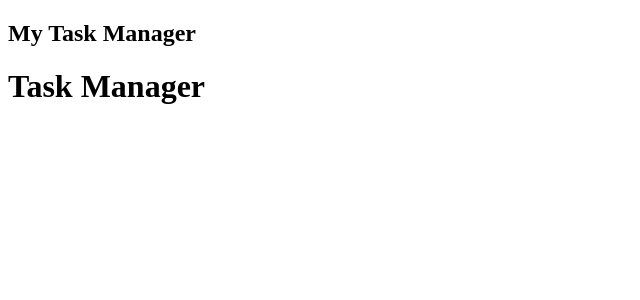
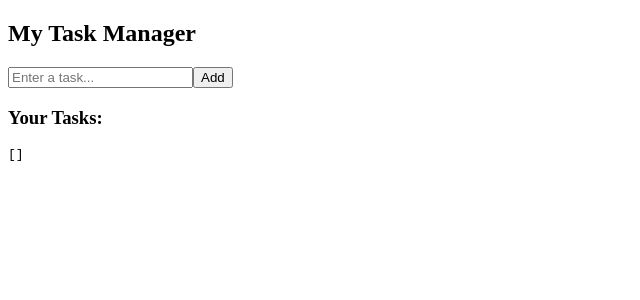
Before and after one commit to chavdaarpitsinh1248/React_task_manager, a React (Vite) app: page / in a window 1280 px wide. Shown: the top 300 px of the page, without its empty margins (0-640 px from the left). Built offline with nearby package versions, Linux system fonts and the light colour scheme.

Commit message:
Add files via upload

```diff
--- a/src/App.jsx
+++ b/src/App.jsx
@@ -1,10 +1,27 @@
+import { useState } from "react";
 import Header from "./components/Header";
+import AddTask from "./components/AddTask";
 
 function App() {
+  const [tasks, setTasks] = useState([]);
+
+  const addTask = (text) => {
+    const newTask = {
+      id: Date.now(),
+      text,
+      completed: false,
+    };
+
+    setTasks([...tasks, newTask]);
+  };
+
   return (
     <div>
       <Header />
-      <h1>Task Manager</h1>
+      <AddTask onAdd={addTask} />
+
+      <h3>Your Tasks:</h3>
+      <pre>{JSON.stringify(tasks, null, 2)}</pre>
     </div>
   );
 }
```
